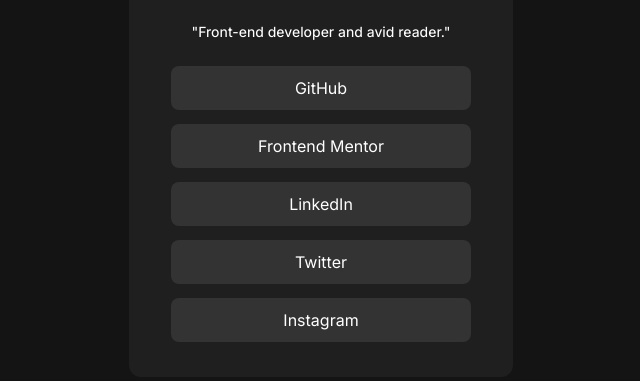
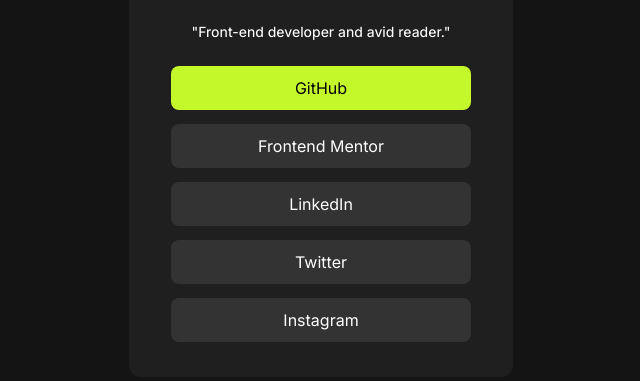
Before and after one commit to Mariamtitvinidze2/js5, a plain HTML site: page index.html in a window 1280 px wide. In both pictures the pointer is over the element "GitHub". Shown: the part 323-704 px from the top of the page, without its empty margins (319-959 px from the left). Drawn offline with Linux system fonts and the light colour scheme.

Commit message:
change hover

```diff
--- a/style.css
+++ b/style.css
@@ -83,3 +83,8 @@ width: 300px;
 color: #FFFFFF;
 font-family: "Inter";
 }
+
+.item1:hover {
+    background-color: #C4F82A;
+    color: black;
+}
```
